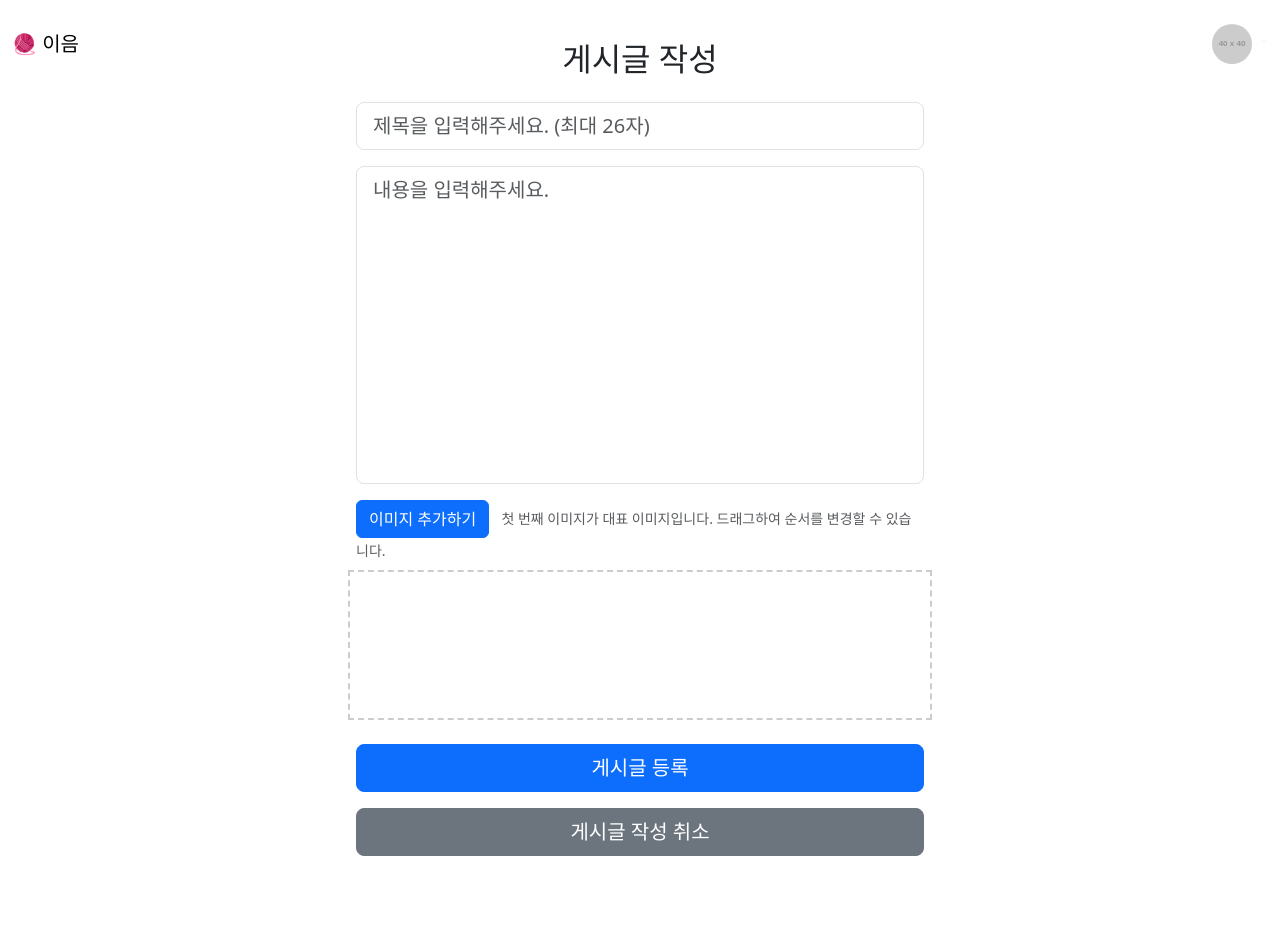
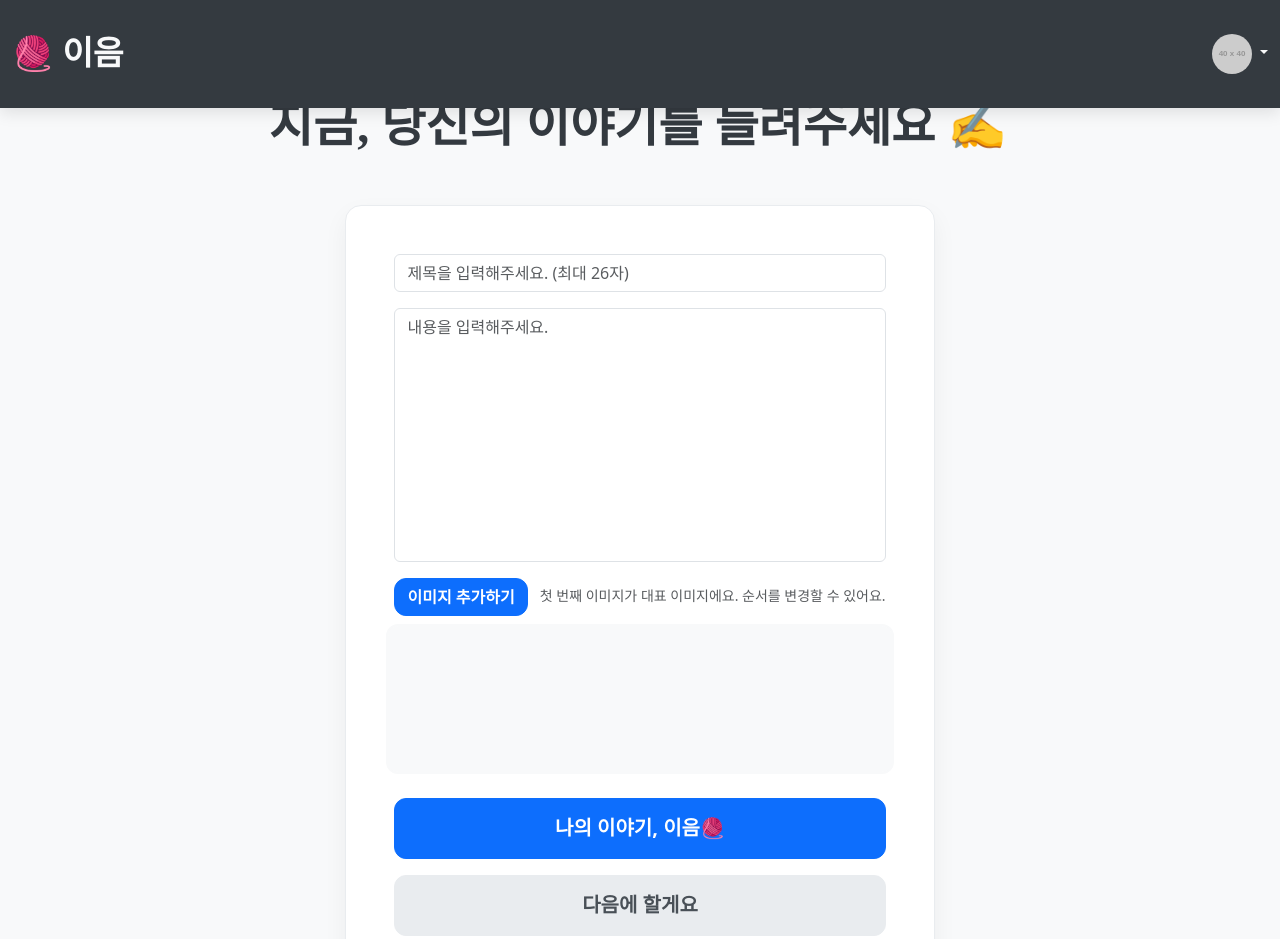
Before and after one commit to 100-hours-a-week/3-howard-ha-community-fe, a website built with Vite: page pages/write-post.html in a window 1280 px wide. Shown: the top 939 px of the page. Before the commit the page ends 896 px from the top, so only its background shows below. Built offline with nearby package versions, Linux system fonts and the light colour scheme; no server answers; placeholder pictures from the web are drawn by us.

Commit message:
style: 게시글 작성 페이지 디자인 개선

```diff
--- a/pages/css/write-post.css
+++ b/pages/css/write-post.css
@@ -1,23 +1,92 @@
+/* 1. 표준 Body 스타일 */
+body {
+    background-color: #f8f9fa;
+    padding-top: 90px;
+}
+
+/* * 2. 레이아웃 래퍼 수정 */
+.d-flex.justify-content-center.align-items-center.min-vh-100.my-4.flex-column {
+    min-height: calc(100vh - 90px) !important;
+    margin-top: 0 !important;
+    margin-bottom: 0 !important;
+    justify-content: center !important;
+    align-items: center !important;
+}
+
+/* 3. 표준 '카드' 폼 스타일 */
+#write-post-form {
+    max-width: 600px !important;
+    background-color: #ffffff;
+    border-radius: 1rem;
+    padding: 3rem !important; /* p-3보다 넉넉하게 */
+    box-shadow: 0 10px 25px rgba(0, 0, 0, 0.05);
+    border: 1px solid #e9ecef;
+}
+
+/* 4. 표준 입력창 스타일 (제목, 본문) */
+#write-post-form .form-control-lg {
+    border-radius: 0.75rem;
+    padding-top: 1rem;
+    padding-bottom: 1rem;
+    background-color: #f8f9fa;
+    border: 2px solid #f8f9fa;
+}
+
+/* 5. 표준 입력창 포커스 */
+#write-post-form .form-control-lg:focus {
+    background-color: #fff;
+    border-color: #86b7fe;
+    box-shadow: 0 0 0 0.25rem rgba(13, 110, 253, 0.25);
+}
+
+/* 6. 표준 버튼 스타일 (등록, 취소, 이미지 추가) */
+#write-post-form .btn {
+    border-radius: 0.75rem;
+    font-weight: 600;
+}
+#write-post-form .btn-lg {
+    padding-top: 0.9rem;
+    padding-bottom: 0.9rem;
+}
+#write-post-form .btn-secondary {
+    background-color: #e9ecef;
+    border-color: #e9ecef;
+    color: #495057;
+}
+#write-post-form .btn-secondary:hover {
+    background-color: #dee2e6;
+    border-color: #dee2e6;
+}
+
+/* 7. 이미지 업로드 영역 스타일 (표준화) */
 #content {
-    resize: none;
+    resize: none; /* 기존 스타일 유지 */
 }
+
 #imagePreviewContainer {
-    border: 2px dashed #ccc;
+    border: 2px solid #f8f9fa;
+    background-color: #f8f9fa;
+    border-radius: 0.75rem;
+
     padding: 1rem;
     min-height: 150px;
 }
+
+/* 8. 이미지 카드 및 버튼 스타일 */
 .image-card {
     position: relative;
     overflow: hidden;
     border-radius: 0.5rem;
     cursor: grab;
 }
+
 .image-card .preview-img {
     width: 100%;
     height: 100%;
     object-fit: cover;
     aspect-ratio: 1 / 1;
 }
+
 .delete-btn {
     position: absolute;
     top: 5px;
@@ -35,12 +104,32 @@
     opacity: 0;
     transition: opacity 0.2s;
 }
+
 .image-card:hover .delete-btn {
     opacity: 1;
 }
+
 .main-image-badge {
     position: absolute;
     top: 5px;
     left: 5px;
     font-size: 0.75rem;
 }
+
+#header-text {
+    font-family: 'Nanum Gothic', serif;
+    font-size: 3rem;
+    font-weight: 700;
+    color: #343a40;
+    margin-bottom: 2.5rem;
+    text-align: center;
+    position: relative;
+    z-index: 2;
+}
+
+#header-text .ti-cursor {
+    font-weight: 400;
+    color: #adb5bd;
+    margin-left: 4px;
+    font-size: 2.5rem;
+}
--- a/pages/write-post.html
+++ b/pages/write-post.html
@@ -3,35 +3,39 @@
 <head>
     <meta charset="UTF-8">
     <meta name="viewport" content="width=device-width, initial-scale=1">
-    <title>Grow Together! | 카카오테크 부트캠프</title>
+    <title>이음 - 당신의 일상이 우리의 이야기가 될 때</title>
     <script type="module" src="/src/header/header.js"></script>
     <link href="https://cdn.jsdelivr.net/npm/bootstrap@5.3.8/dist/css/bootstrap.min.css" rel="stylesheet">
     <script src="https://cdn.jsdelivr.net/npm/sortablejs@latest/Sortable.min.js"></script>
     <link rel="stylesheet" href="/pages/css/write-post.css" />
+    <link href="/pages/css/header.css" rel="stylesheet">
+    <link rel="preconnect" href="https://fonts.googleapis.com">
+    <link rel="preconnect" href="https://fonts.gstatic.com" crossorigin>
+    <link href="https://fonts.googleapis.com/css2?family=Nanum+Myeongjo:wght@700&display=swap" rel="stylesheet">
+    <script src="https://unpkg.com/typeit@8.7.1/dist/index.umd.js"></script>
 </head>
 <body>
     <!-- 헤더 -->
     <div data-include="/pages/components/header.html"></div>
-    <div class="d-flex justify-content-center align-items-center min-vh-100 my-4">
-        <form id="write-post-form" style="width: 100%; max-width: 600px;" class="p-3">
-            <h1 class="h2 mb-4 text-center">게시글 작성</h1>
-
+    <div class="d-flex justify-content-center align-items-center min-vh-100 my-4 flex-column">
+        <div id="header-text"></div>
+        <form id="write-post-form" style="max-width: 600px;" class="p-3">
             <!-- 제목 -->
             <div class="mb-3">
-                <input type="text" class="form-control form-control-lg" id="title"
+                <input type="text" class="form-control form-control" id="title"
                        placeholder="제목을 입력해주세요. (최대 26자)" maxlength="26" required>
             </div>
 
             <!-- 본문 -->
             <div class="mb-3">
-                <textarea class="form-control form-control-lg" id="content"
+                <textarea class="form-control form-control" id="content"
                           rows="10" placeholder="내용을 입력해주세요." required></textarea>
             </div>
 
             <!-- [통합] 다중 이미지 업로드 컴포넌트 -->
             <div class="mb-4">
                 <label for="imageInput" class="btn btn-primary">이미지 추가하기</label>
-                <small class="form-text text-muted ms-2">첫 번째 이미지가 대표 이미지입니다. 드래그하여 순서를 변경할 수 있습니다.</small>
+                <small class="form-text text-muted ms-2">첫 번째 이미지가 대표 이미지에요. 순서를 변경할 수 있어요.</small>
                 <input type="file" id="imageInput" multiple accept="image/*" class="d-none">
                 <div id="imagePreviewContainer" class="row row-cols-3 row-cols-sm-4 row-cols-md-5 g-3 mt-2">
                     <!-- JavaScript가 여기에 이미지 미리보기를 동적으로 추가합니다. -->
@@ -43,8 +47,8 @@
 
             <!-- 최종 제출 버튼 그룹 -->
             <div class="d-grid gap-3">
-                <button type="submit" id="write-post-button" class="btn btn-primary btn-lg">게시글 등록</button>
-                <a href="/pages/posts.html" class="btn btn-secondary btn-lg">게시글 작성 취소</a>
+                <button type="submit" id="write-post-button" class="btn btn-primary btn-lg">나의 이야기, 이음🧶</button>
+                <a href="/pages/posts.html" class="btn btn-secondary btn-lg">다음에 할게요</a>
             </div>
         </form>
     </div>
--- a/src/post/write-post.js
+++ b/src/post/write-post.js
@@ -2,8 +2,14 @@ import { initializeImageUploader } from '../multi-image-uploader.js';
 import {showConfirmModal} from "../modal.js";
 import {callApi} from "../api/api.js";
 
+new TypeIt("#header-text", {
+    speed: 50,
+    startDelay: 900,
+})
+    .type("지금, 당신의 이야기를 들려주세요 ✍️", { delay: 400 })
+    .go();
+
 document.addEventListener('DOMContentLoaded', () => {
-
     // 이미지 업로더 컴포넌트 세팅
     const uploader = initializeImageUploader({
         inputId: 'imageInput',
```
